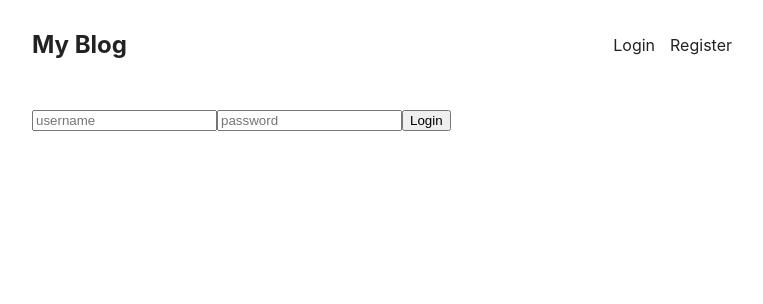
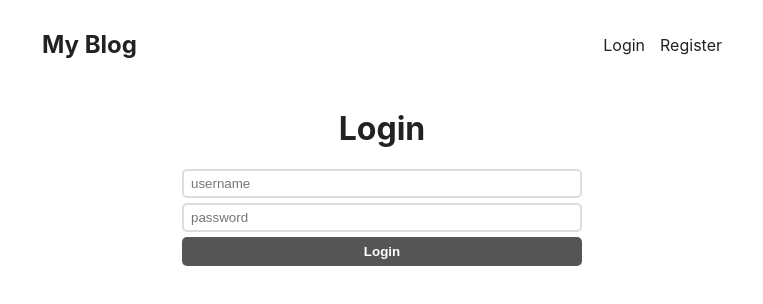
Before and after one commit to andrewgomez1992/react-blog, a React (Create React App) app in the folder client/: page /login in a window 1280 px wide. Shown: the top 304 px of the page, without its empty margins (258-1021 px from the left). Built offline with nearby package versions, Linux system fonts and the light colour scheme.

Commit message:
register/login skeletons complete

```diff
--- a/client/package.json
+++ b/client/package.json
@@ -10,6 +10,7 @@
     "react-dom": "^18.2.0",
     "react-router-dom": "^6.21.3",
     "react-scripts": "5.0.1",
+    "styled-components": "^6.1.8",
     "web-vitals": "^2.1.0"
   },
   "scripts": {
--- a/client/src/App.css
+++ b/client/src/App.css
@@ -1,3 +1,7 @@
+* {
+  box-sizing: border-box;
+}
+
 body {
   color: #222;
 }
@@ -64,3 +68,33 @@
   margin: 10px 0px;
   line-height: 1.4rem;
 }
+
+form.login, form.register {
+  max-width: 400px;
+  margin: 0 auto;
+}
+
+input {
+  display: block;
+  margin-bottom: 5px;
+  width: 100%;
+  padding: 5px 7px;
+  border: 2px solid #ddd;
+  border-radius: 5px;
+  background: #fff;
+}
+
+button {
+  width: 100%;
+  display: block;
+  background-color: #555;
+  border: 0;
+  color: #fff;
+  border-radius: 5px;
+  padding: 7px 0;
+  font-weight: bold;
+}
+
+form h1 {
+  text-align: center;
+}
--- a/client/src/pages/LoginPage.js
+++ b/client/src/pages/LoginPage.js
@@ -2,7 +2,8 @@
 
 const LoginPage = () => {
   return (
-    <form action="">
+    <form className="login">
+      <h1>Login</h1>
       <input type="text" placeholder="username" />
       <input type="password" placeholder="password" />
       <button>Login</button>
--- a/client/src/pages/RegisterPage.js
+++ b/client/src/pages/RegisterPage.js
@@ -2,7 +2,8 @@
 
 const RegisterPage = () => {
   return (
-    <form action="">
+    <form className="register">
+      <h1>Register</h1>
       <input type="text" placeholder="username" />
       <input type="password" placeholder="password" />
       <button>Register</button>
```
Also changed, not shown: 2 other files (tests, documents, lock files or other folders).
